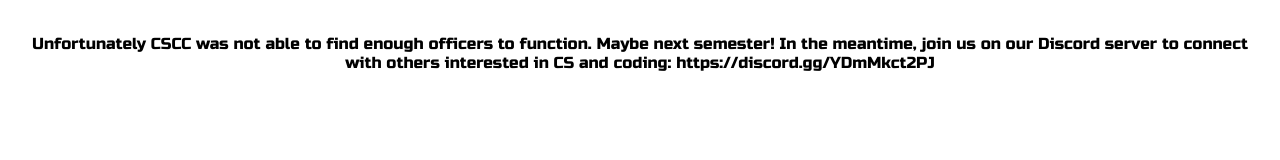
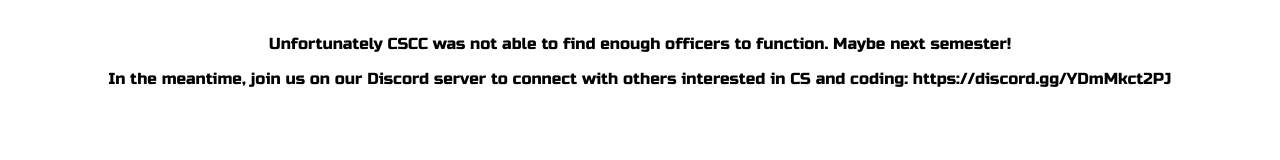
Before and after one commit to mell0tr0n/CSCClub, a plain HTML site: page index.html in a window 1280 px wide. Drawn offline with Linux system fonts and the light colour scheme.

Commit message:
Update index.html

```diff
--- a/index.html
+++ b/index.html
@@ -16,7 +16,8 @@
   <body>
     <div class="container">
       <p>
-        Unfortunately CSCC was not able to find enough officers to function. Maybe next semester! In the meantime, join us on our Discord server to connect with others interested in CS and coding: https://discord.gg/YDmMkct2PJ
+        Unfortunately CSCC was not able to find enough officers to function. Maybe next semester! </p>
+      <p>In the meantime, join us on our Discord server to connect with others interested in CS and coding: https://discord.gg/YDmMkct2PJ </p>
       </p>
   </body>
 </html>
```
